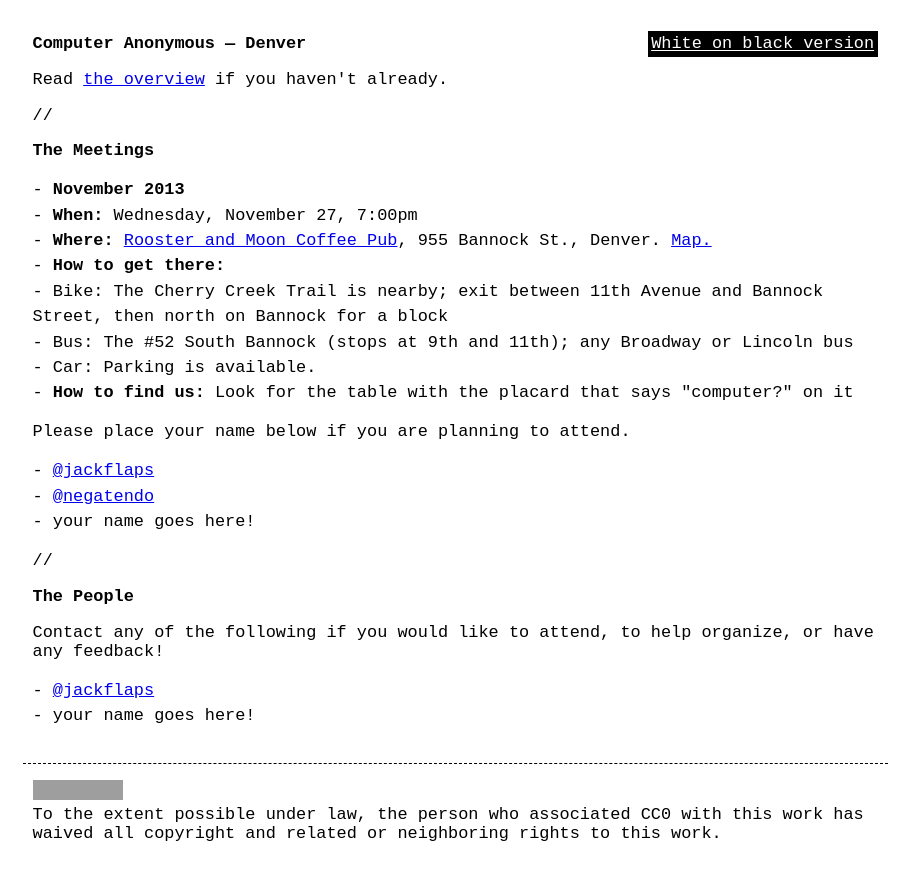
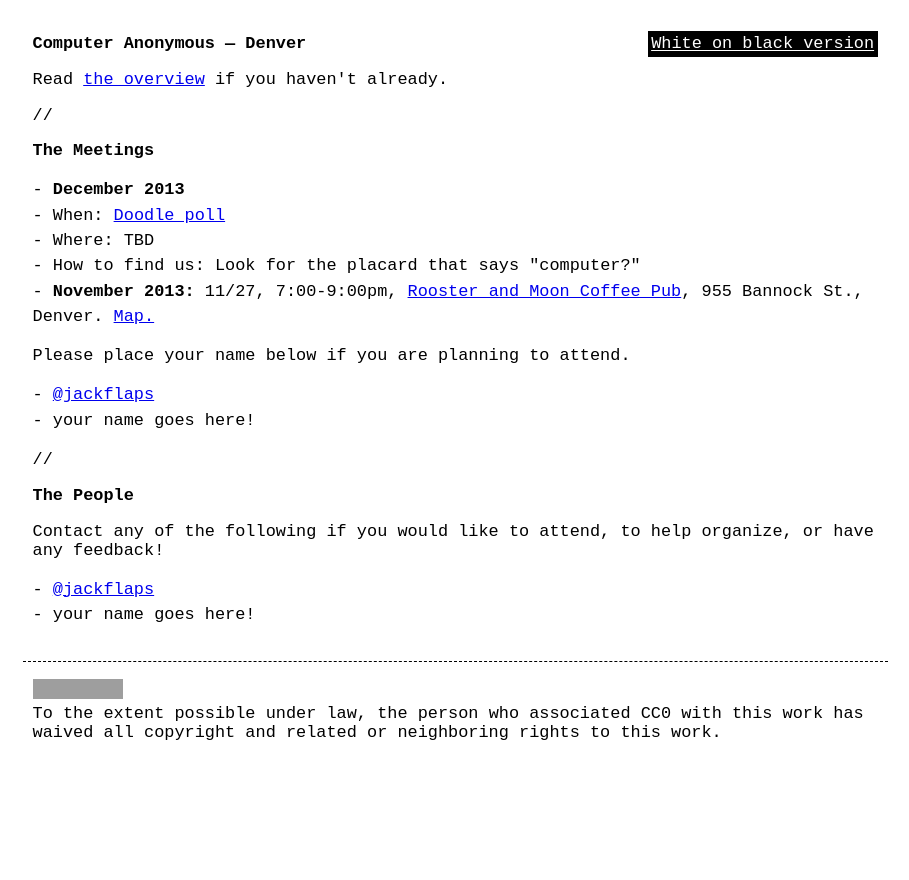
Before and after one commit to computeranonymous/computer, a Jekyll site: the page built from us_denver.html, in a window 1280 px wide. Shown: the top 880 px of the page, without its empty margins (185-1094 px from the left). Built offline with Jekyll 4.4.1, drawn with Linux system fonts in a browser that asks for light colours; grey boxes are pictures that could not be loaded.

Commit message:
initial details for December meeting

```diff
--- a/us_denver.html
+++ b/us_denver.html
@@ -11,26 +11,20 @@ title: Computer Anonymous - Denver
 <h2 id="meetings">The Meetings</h2>
 
 <ul>
-    <li><strong>November 2013</strong>
+    <li><strong>December 2013</strong>
         <ul>
-            <li><strong>When:</strong> Wednesday, November 27, 7:00pm</li>
-            <li><strong>Where:</strong> <a href="http://www.roosterandmoon.com">Rooster and Moon Coffee Pub</a>, 955 Bannock St., Denver. <a href="https://maps.google.com/maps?q=Rooster+and+Moon+Coffee+Pub,+Bannock+Street,+Denver,+CO&hl=en&ll=39.73201,-104.990394&spn=0.009522,0.021136&sll=39.764339,-104.855112&sspn=0.304547,0.676346&oq=rooster+&t=m&z=16&iwloc=A">Map.</a>
-            <li><strong>How to get there:</strong>
-                <ul>
-                    <li>Bike: The Cherry Creek Trail is nearby; exit between 11th Avenue and Bannock Street, then north on Bannock for a block</li>
-                    <li>Bus: The #52 South Bannock (stops at 9th and 11th); any Broadway or Lincoln bus</li>
-                    <li>Car: Parking is available.</li>
-                </ul>
-            <li><strong>How to find us:</strong> Look for the table with the placard that says "computer?" on it</li>
+            <li>When: <a href="http://doodle.com/pkhrdvw8uy65p8be">Doodle poll</a></li>
+            <li>Where: TBD</li>
+            <li>How to find us: Look for the placard that says "computer?"</li>
         </ul>
     </li>
+    <li><strong>November 2013:</strong> 11/27, 7:00-9:00pm, <a href="http://www.roosterandmoon.com">Rooster and Moon Coffee Pub</a>, 955 Bannock St., Denver. <a href="https://maps.google.com/maps?q=Rooster+and+Moon+Coffee+Pub,+Bannock+Street,+Denver,+CO&hl=en&ll=39.73201,-104.990394&spn=0.009522,0.021136&sll=39.764339,-104.855112&sspn=0.304547,0.676346&oq=rooster+&t=m&z=16&iwloc=A">Map.</a></li>
 </ul>
 
 <p>Please place your name below if you are planning to attend.</p>
 
 <ul>
     <li><a href="https://twitter.com/jackflaps">@jackflaps</a>
-    <li><a href="https://twitter.com/negatendo">@negatendo</a>
     <li>your name goes here!</li>
 </ul>
 
```
